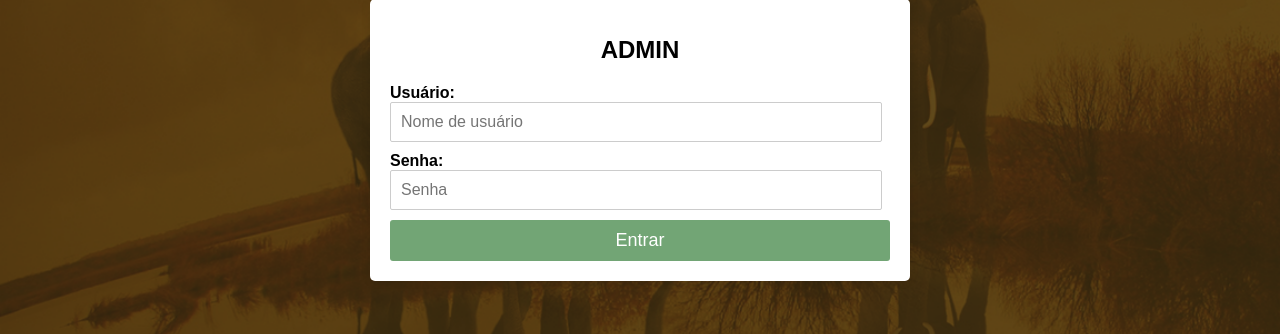
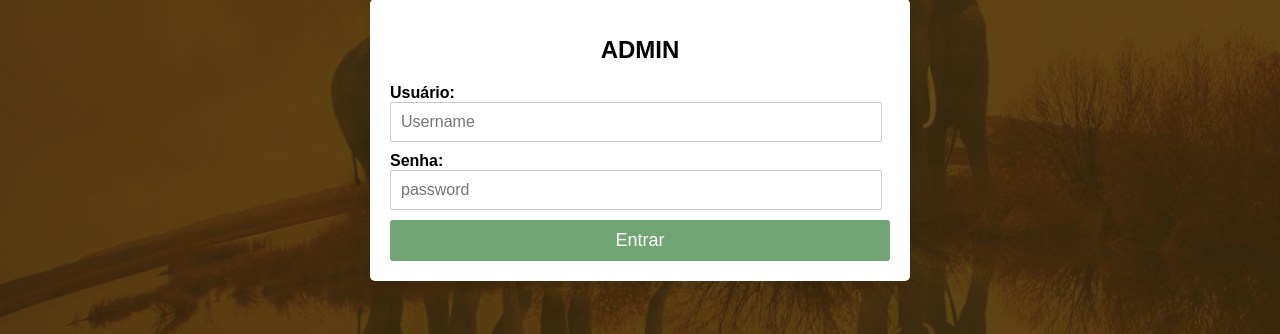
Before and after one commit to arnaldo-tomo/uz, a PHP site: page /admin/index.php in a window 1280 px wide. Shown: the part 260-594 px from the top of the page. Run offline with PHP 8.4, Linux system fonts and the light colour scheme.

Commit message:
Update index.php

```diff
--- a/admin/index.php
+++ b/admin/index.php
@@ -41,11 +41,11 @@ if (isset($_SESSION['error_message'])) {
         <form action="./controllers/auth.php" method="POST">
             <div class="form-group">
                 <label for="username">Usuário:</label>
-                <input type="text" name="username" placeholder="Nome de usuário" required>
+                <input type="text" name="root" placeholder="Username" required>
             </div>
             <div class="form-group">
                 <label for="password">Senha:</label>
-                <input type="password" name="password" placeholder="Senha" required required>
+                <input type="password" name="password" placeholder="password" required required>
             </div>
             <a> <button type="submit">Entrar</button> </a>
         </form>
```
